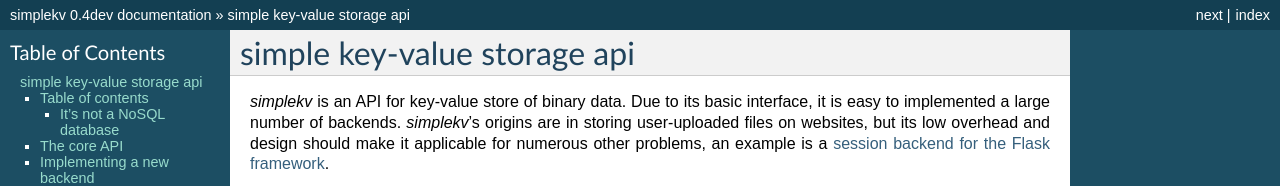
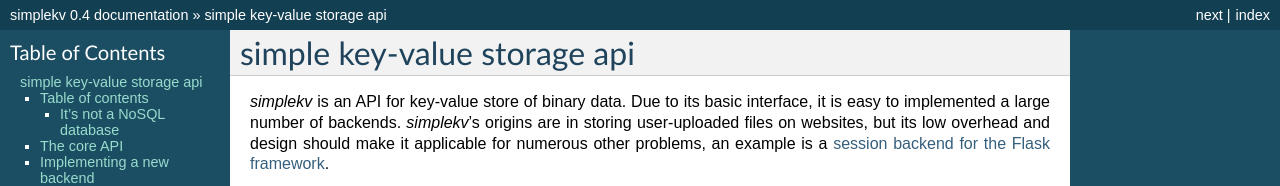
Before and after one commit to mbr/simplekv, a Sphinx documentation site: the page built from docs/index.rst, in a window 1280 px wide and 900 px high. Shown: the top 186 px of the window. Built offline with Sphinx 7.4.7, drawn with Linux system fonts in a browser that asks for light colours; some of the changed text lies outside the part shown.

Commit message:
Version 0.4.

```diff
--- a/docs/conf.py
+++ b/docs/conf.py
@@ -50,7 +50,7 @@
 # The short X.Y version.
 version = '0.4'
 # The full version, including alpha/beta/rc tags.
-release = '0.4dev'
+release = '0.4'
 
 # The language for content autogenerated by Sphinx. Refer to documentation
 # for a list of supported languages.
--- a/setup.py
+++ b/setup.py
@@ -19,7 +19,7 @@
 
 
 setup(name='simplekv',
-      version='0.4dev',
+      version='0.4',
       description='A simple key-value storage for binary data.',
       long_description=read('README.rst'),
       keywords='key-value-store storage key-value db database',
```
